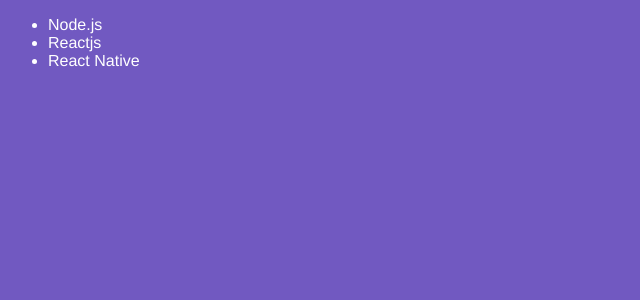
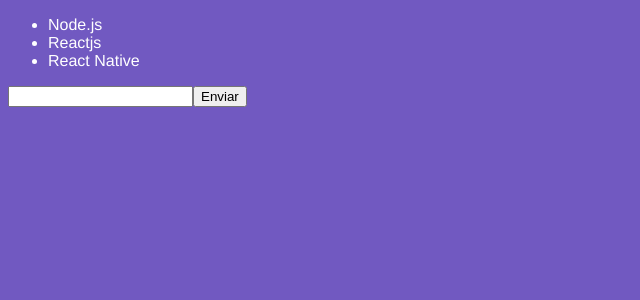
Before and after one commit to Lorenalgm/modulo4, a React app: page / in a window 1280 px wide. Shown: the top 300 px of the page, without its empty margins (0-640 px from the left). Built offline with nearby package versions, Linux system fonts and the light colour scheme.

Commit message:
Adicionado input para alterar estado das techs

```diff
--- a/src/components/TechList.js
+++ b/src/components/TechList.js
@@ -2,6 +2,7 @@
 
 class TechList extends Component {
 	state = {
+		newTech: '',
 		techs: [
 			'Node.js',
 			'Reactjs',
@@ -9,15 +10,32 @@
 		]
 	};
 
+	handleInputChange = e => {
+		this.setState({ newTech: e.target.value });
+	}
+
+	handleSubmit = e => {
+		e.preventDefault();
+
+		this.setState({
+			techs: [...this.state.techs, this.state.newTech],
+			newTech: ''
+		});
+	}
+
 	render() {
-		console.log(this.state);
-
 		return (
-			<ul>
-				<li>Node.js</li>
-				<li>Reactjs</li>
-				<li>React Native</li>
-			</ul>
+			<form onSubmit={this.handleSubmit}>
+				<ul>
+					{ this.state.techs.map(tech => <li key={tech}>{tech}</li>) }
+				</ul>
+				<input
+					type="text"
+					onChange={this.handleInputChange}
+					value={this.state.newTech}
+				/>
+				<button type="submit">Enviar</button>
+			</ form>
 		);
 	}
 }
```
